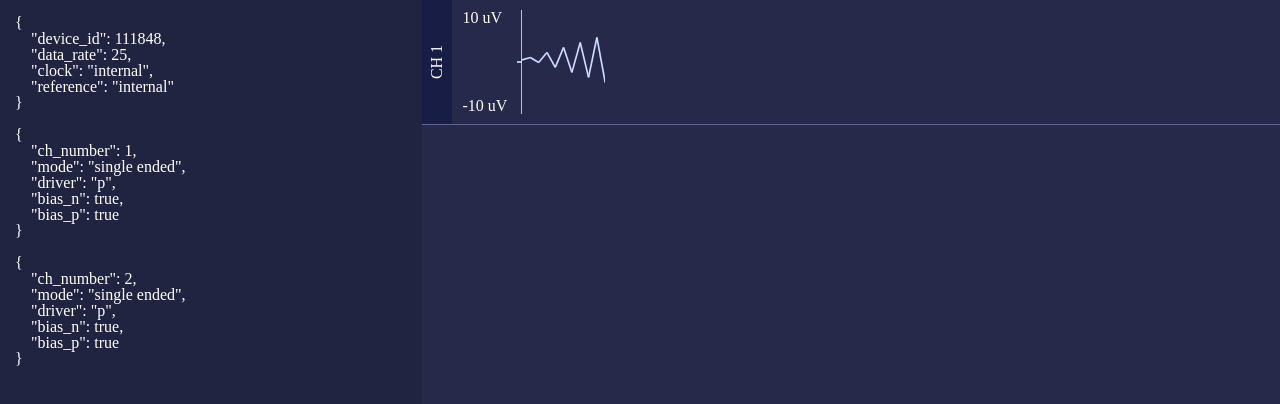
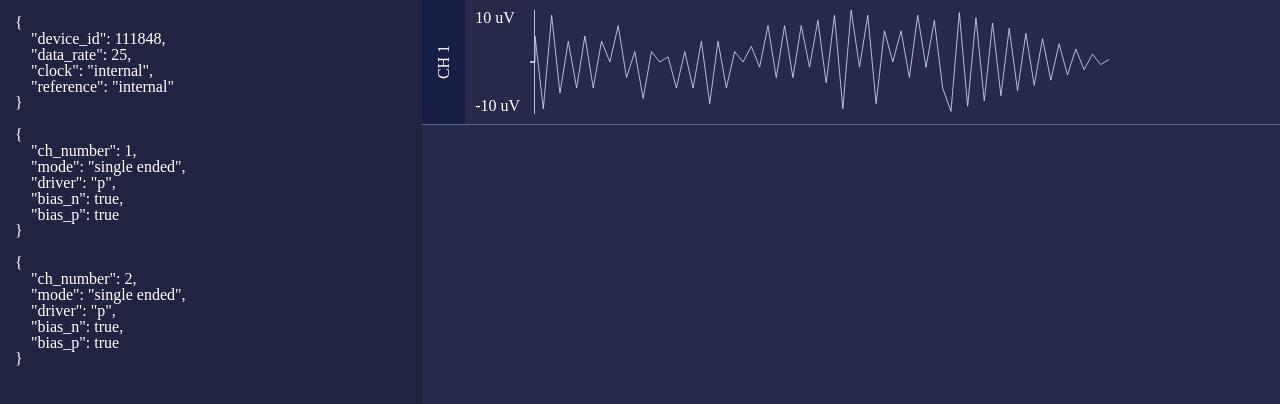
Before and after one commit to GianIsNotDead/Observer, a React app: page / in a window 1280 px wide. Shown: the top 404 px of the page. Built offline with nearby package versions, Linux system fonts and the light colour scheme.

Commit message:
fix shrinking channel bar

```diff
--- a/src/App.jsx
+++ b/src/App.jsx
@@ -10,6 +10,7 @@ class App extends Component {
     this.state = {
       deviceCharacteristic: null,
       channelCharacteristic: null,
+      mockData: [0.5, -0.5, 1.5, -1.5, 2.5, -2.5, 3.5, -3.5, 4.5, -4.5, 5.5, -5.5, 6.5, -6.5, 7.5, -7.5, 8.5, -8.5, 9.5, -9.5,],
       data: JSON.stringify([
         {
           device_id: 0x00111110,
@@ -34,6 +35,25 @@ class App extends Component {
       ]),
     };
     this.formatConsoleData = this.formatConsoleData.bind(this);
+  }
+
+  componentDidMount() {
+    let cur = 0;
+    let cloneData = this.state.mockData;
+    let that = this;
+    setInterval(function(){
+      if (cloneData.length > 150) {
+        cloneData = cloneData.slice(75, cloneData.length);
+      }
+      let mockVoltage = Math.floor((Math.random() * 10) + 1);
+      if (cur % 2 === 0) {
+        mockVoltage = mockVoltage - 10;
+      }
+      cloneData.push(mockVoltage);
+      that.setState({ mockData: cloneData }, () => {
+        cur = cur + 1;
+      });
+    }, 100);
   }
 
   /**
@@ -74,7 +94,7 @@ class App extends Component {
           />
         </section>
         <section className="right-panel">
-          <Channel />
+          <Channel mockData={this.state.mockData} />
         </section>
       </section>
     );
--- a/src/Channel.jsx
+++ b/src/Channel.jsx
@@ -1,23 +1,26 @@
 import React from 'react';
 
-function Channel() {
-  let mockData = [0.5, -0.5, 1.5, -1.5, 2.5, -2.5, 3.5, -3.5, 4.5, -4.5, 5.5, -5.5, 6.5, -6.5, 7.5, -7.5, 8.5, -8.5, 9.5, -9.5,];
-  let previousValue = '';
-  let xDistance = 10;
-  let yMax = 120;
+function Channel({ mockData }) {
+  let constructedGraph = [];
+  let xLineDistance = 10;
+  let xTotalDistance = mockData.length * xLineDistance;
+  let yMax = 125;
   let yMin = 0;
   let yMid = (yMax - yMin) / 2;
-  let constructedGraph = mockData.map((a, x) => {
-    let Path = null;
-    if (x === 0) {
-      Path = (<path d={`M${x*xDistance} ${yMid} L${x*xDistance + xDistance} ${yMid - (yMid / 10 * a)}`}></path>);
+  let previousXY = `0 ${yMid}`;
+
+  if (Array.isArray(mockData)) {
+    for (let x = mockData.length - 1; x >= 0; x -= 1) {
+      let Path = null;
+      let d = mockData[x];
+      let xPos = xTotalDistance - x*xLineDistance;
+      let lineEnd = xPos - xLineDistance;
+      Path = (<path d={`M${previousXY} L${lineEnd} ${yMid - (yMid / 10 * d)}`}></path>);
+      previousXY = `${lineEnd} ${yMid - (yMid / 10 * d)}`;
+      constructedGraph.push(Path);
     }
-    if (x !== 0) {
-      Path = (<path d={`M${previousValue} L${x*xDistance + xDistance} ${yMid - (yMid / 10 * a)}`}></path>);
-    }
-    previousValue = `${x*xDistance + xDistance} ${yMid - (yMid / 10 * a)}`;
-    return Path;
-  });
+  }
+
   return (
     <div className="channel">
       <div className="channel-status">
@@ -39,11 +42,8 @@ function Channel() {
           </svg>
         </div>
         <div className="amplitude-graph">
-          <svg xmlns="http://www.w3.org/2000/svg" className="amplitude-line" viewBox="0 0 100 125">
-            <g stroke="#CEDBFF" strokeWidth="2" fill="none">
-              {/* <path d="M0 62.5 L10 125"></path>
-              <path d="M10 125 L20 1"></path>
-              <path d="M20 1 L30 100"></path> */}
+          <svg xmlns="http://www.w3.org/2000/svg" className="amplitude-line" viewBox={`0 0 ${xTotalDistance} 125`}>
+            <g stroke="#CEDBFF" strokeWidth="1" fill="none">
               { constructedGraph }
             </g>
           </svg>
--- a/src/style/style.scss
+++ b/src/style/style.scss
@@ -75,7 +75,9 @@ section, div {
 }
 
 .channel-status {
-  width: 30px;
+  width: 5%;
+  max-width: 50px;
+  height: 100%;
   background: #181D45;
 }
 
@@ -92,8 +94,10 @@ section, div {
 }
 
 .channel-amplitude {
+  width: 95%;
   height: 100%;
   display: flex;
+  overflow: hidden;
 }
 
 .amplitude-min-max {
@@ -117,8 +121,14 @@ section, div {
   width: 100%;
   height: 100%;
   padding: 10px 0;
+  overflow-x: scroll;
+  overflow-y: hidden;
 }
 
 .amplitude-line {
   height: 100%;
 }
+
+.amplitude-graph::-webkit-scrollbar {
+  display: none;
+}
```
